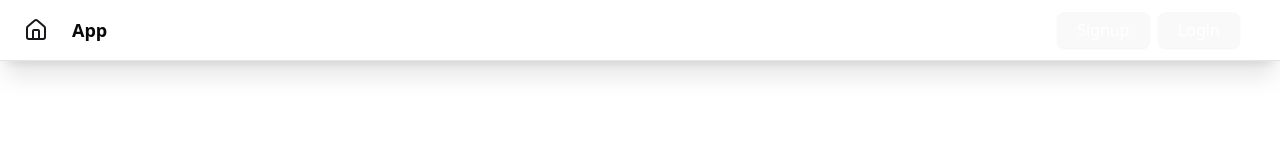
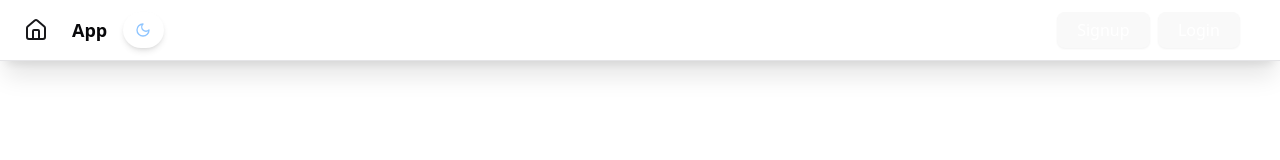
Before and after one commit to mirzaatifbaig/jwt-authentication-seamless, a React (Vite) app: page / in a window 1280 px wide. Shown: the top 160 px of the page. Built offline with nearby package versions, Linux system fonts and the light colour scheme.

Commit message:
Cleaned up code

```diff
--- /dev/null
+++ b/src/components/DarkMode.jsx
@@ -0,0 +1,53 @@
+import {useEffect, useState} from 'react';
+import {Moon, Sun} from 'lucide-react';
+import {Button} from "@/components/ui/button";
+
+function DarkMode() {
+    const [darkMode, setDarkMode] = useState(() => {
+        if (typeof window !== "undefined") {
+            const savedTheme = localStorage.getItem('theme');
+            if (savedTheme) return savedTheme === 'dark';
+            return window.matchMedia('(prefers-color-scheme: dark)').matches;
+        }
+        return false;
+    });
+
+    useEffect(() => {
+        const root = document.documentElement;
+
+        if (darkMode) {
+            root.classList.add('dark');
+            localStorage.setItem('theme', 'dark');
+        } else {
+            root.classList.remove('dark');
+            localStorage.setItem('theme', 'light');
+        }
+    }, [darkMode]);
+
+    const toggleTheme = () => setDarkMode(prev => !prev);
+
+    return (
+        <Button
+            onClick={toggleTheme}
+            variant="ghost"
+            size="icon"
+            aria-label="Toggle dark mode"
+            className={`
+        !bg-white text-gray-900
+        dark:!bg-black dark:text-gray-100
+        !rounded-full
+        shadow-md
+        hover:bg-gray-100 dark:hover:bg-gray-700
+        transition-colors duration-200
+      `}
+        >
+            {darkMode ? (
+                <Sun size={20} className="text-yellow-500"/>
+            ) : (
+                <Moon size={20} className="text-blue-300"/>
+            )}
+        </Button>
+    );
+}
+
+export default DarkMode;
--- a/src/components/Navbar.jsx
+++ b/src/components/Navbar.jsx
@@ -2,6 +2,7 @@ import {Home} from "lucide-react";
 import {Button} from "@/components/ui/button";
 import {useAuthStore} from "@/store/useAuthStore";
 import {useNavigate} from "react-router-dom";
+import DarkMode from "@/components/DarkMode.jsx";
 
 const Navbar = () => {
     const navigate = useNavigate();
@@ -12,6 +13,7 @@ const Navbar = () => {
             <div className="flex items-center space-x-2">
                 <Home className="h-6 w-6 text-primary"/>
                 <span className="text-lg font-semibold m-4">App</span>
+                <DarkMode/>
             </div>
             <div className="flex items-center space-x-2 mx-4">
                 {isAuthenticated && <Button onClick={logout}>Logout</Button>}
```
